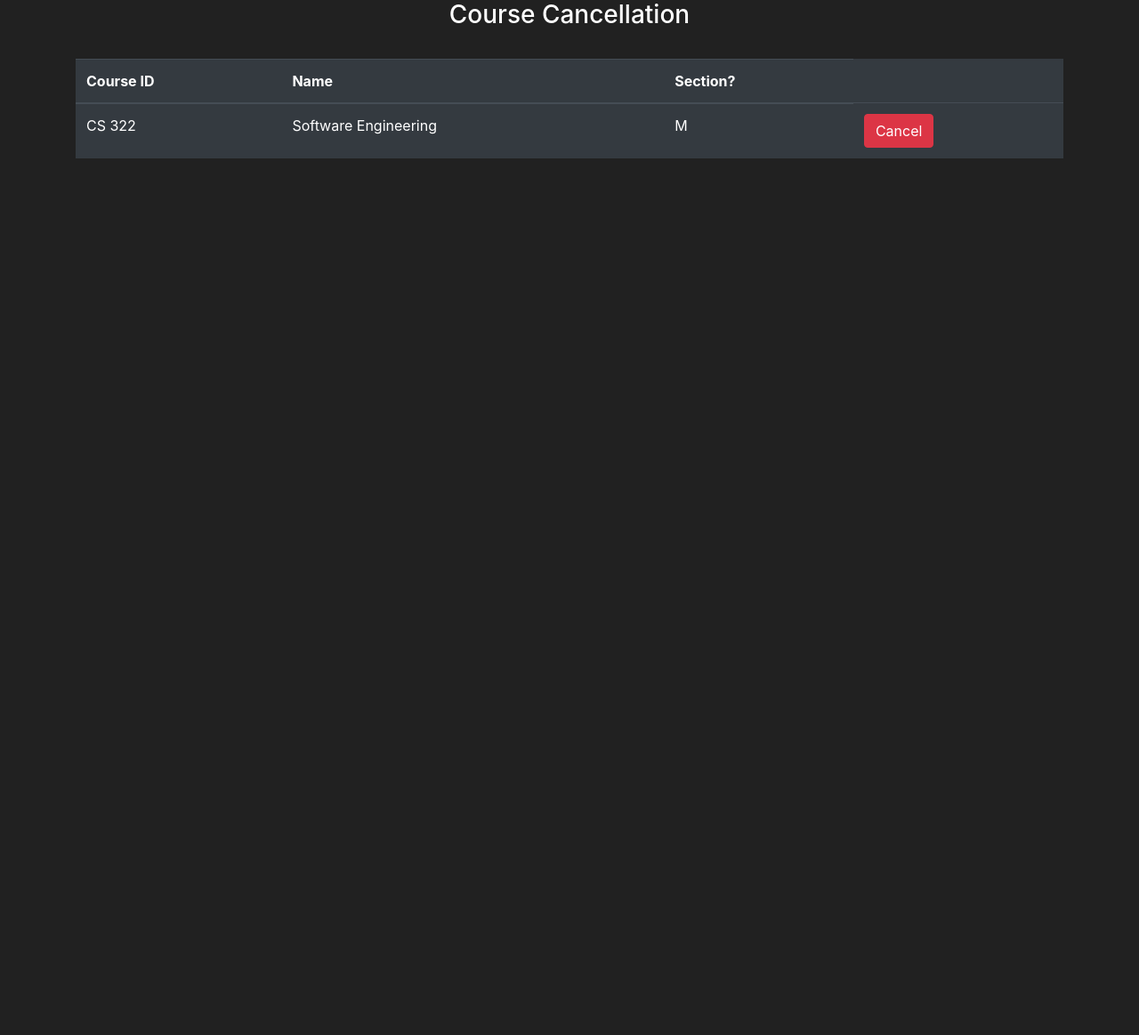
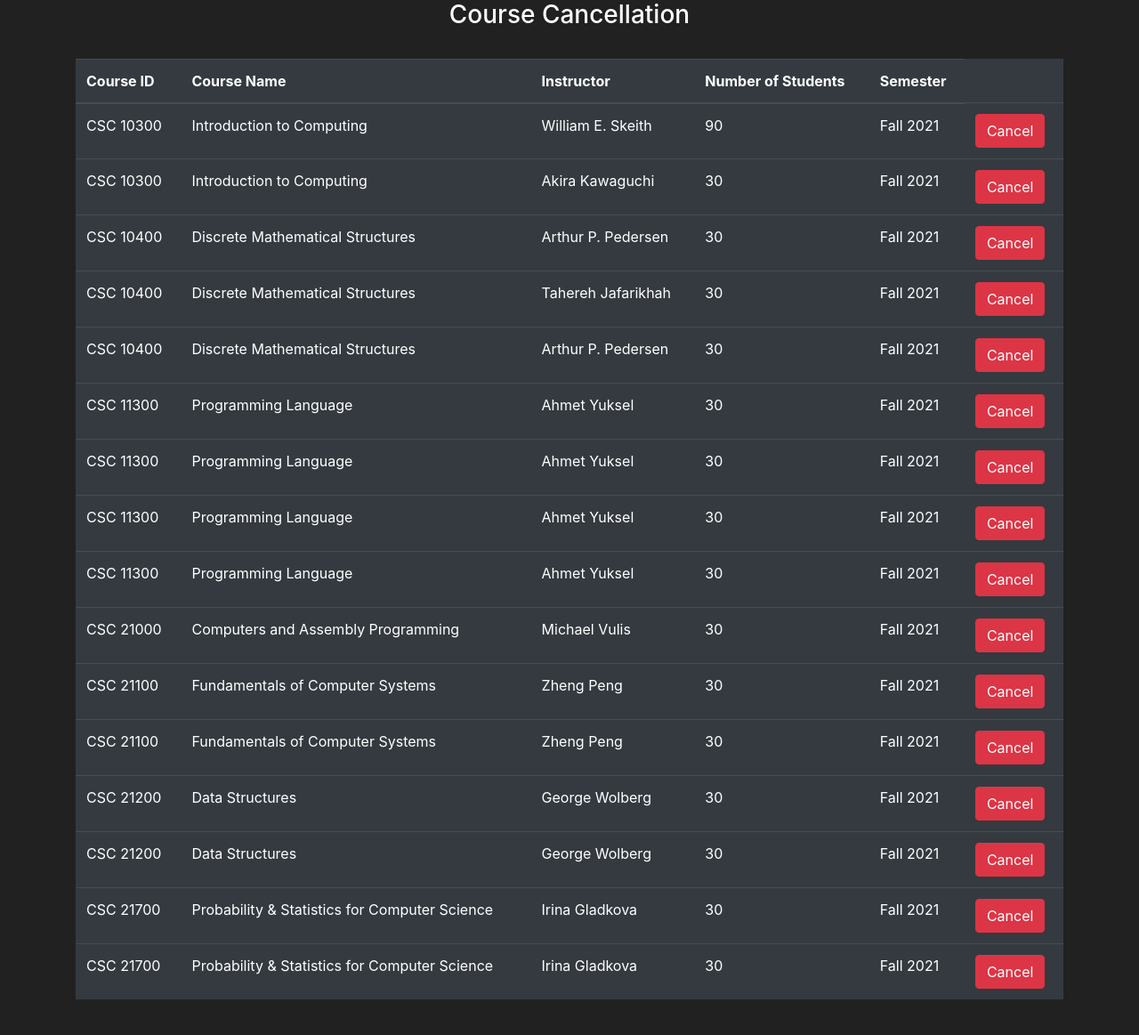
Before and after one commit to shahidemdad/GradSchoolZero, a Flask app: page /cancel-course in a window 1280 px wide. Shown: the part 56-1219 px from the top of the page at 89% size. Before the commit the page ends 234 px from the top, so only its background shows below. Run offline with Flask 2, Linux system fonts and the light colour scheme; data comes from the database, SQL or seed files in the repository; both versions use the stored data as it was after the commit; some libraries are stand-ins or nearby versions.

Commit message:
updated course cancellation

```diff
--- a/website/auth.py
+++ b/website/auth.py
@@ -54,6 +54,7 @@ def apply():
             pass
     else:
         return render_template("apply.html", user=current_user)
+
 
 @auth.route('/apply-student', methods = ['GET', 'POST'])
 def apply_student():
@@ -149,9 +150,6 @@ def sign_up():
     return render_template("sign_up.html", user=current_user)
 
 
-# REMOVE LATER
-
-
 @auth.route('/registrar-make', methods=['GET', 'POST'])
 def make_registrar():
     user = User.query.filter_by(email="r@gmail.com").first()
@@ -162,6 +160,7 @@ def make_registrar():
         db.session.add(new_user)
         db.session.commit()
     return render_template("make-user.html", user = current_user)
+
 
 @auth.route('/student-make', methods=['GET', 'POST'])
 def make_student():
@@ -208,6 +207,7 @@ def make_student():
             return render_template("courses-make.html", user=current_user)
     return render_template("make-user.html", user=current_user)
 
+
 @auth.route('/instructor-make', methods=['GET', 'POST'])
 def make_instructor():
     user = User.query.filter_by(email="i@gmail.com").first()
@@ -218,8 +218,6 @@ def make_instructor():
         db.session.add(new_user)
         db.session.commit()
     return render_template("make-user.html", user = current_user)
-
-
 
 
 @auth.route('/courses-make', methods=['GET', 'POST'])
@@ -310,6 +308,22 @@ def search_classes():
 
     print(request.method)
     return render_template("search-classes.html", user=current_user, table_headings=headings, data=coursesData)
+
+
+@auth.route('/cancel-course', methods=['GET', 'POST'])
+def cancel_course():
+    headings = ("Course ID", "Course Name", "Instructor", "Number of Students", "Semester")
+    coursesData = Courses.query.order_by(Courses.course_id).all()
+    if request.method == "POST":
+        id = request.form.get("cancelbutton")
+        course = Courses.query.get(id)
+        print(id)
+        db.session.delete(course)
+        db.session.commit()
+        coursesData = Courses.query.order_by(Courses.course_id).all()
+        return render_template("course-cancellation.html", user=current_user, table_headings=headings, data=coursesData)
+    else:
+        return render_template("course-cancellation.html", user=current_user, table_headings=headings, data=coursesData)
 
 
 @auth.route('/drop-class', methods=['GET', 'POST'])
@@ -573,14 +587,6 @@ def evaluate_instructor():
         return render_template("evaluate-instructor.html", user=current_user)
 
 
-@auth.route('/cancel-course', methods=['GET', 'POST'])
-def cancel_course():
-    if request.method == 'POST':
-        pass
-    else:
-        return render_template("course-cancellation.html", user=current_user)
-
-
 @auth.route('/student-suspension', methods=['GET', 'POST'])
 def student_suspension():
     if request.method == 'POST':
--- a/website/templates/course-cancellation.html
+++ b/website/templates/course-cancellation.html
@@ -7,23 +7,23 @@
     <table class="table table-hover table-dark">
         <thead>
             <tr>
-                <!-- Your Columns HERE -->
-                <th scope="col">Course ID</th>
-                <th scope="col">Name</th>
-                <th scope="col">Section?</th>
+                {% for header in table_headings %}
+                <th> {{ header }}</th>
+                {% endfor %}
             </tr>
         </thead>
             <tbody>
-                <!-- Your rows inside the table HERE: -->
-                    <tr>
-                        <td>CS 322</td>
-                        <td>Software Engineering</td>
-                        <td>M</td>
-                        <td>
-                            <button class="btn btn-outline btn-danger">Cancel</button>
-                        </td>
-                    </tr>
-            </tbody>
+            <tr>
+                {% for courses in data %}
+                <td>{{courses.course_id }}</td>
+                <td>{{courses.name }}</td>
+                <td>{{courses.instructor }}</td>
+                <td>{{courses.capacity }}</td>
+                <td>{{courses.semester}}</td>
+                <td><button class="btn btn-outline btn-danger" name="cancelbutton" value="{{ courses.id }}" formmethod="POST" >Cancel</button></td>
+            </tr>
+        {% endfor %}
+        </tbody>
         </table>
     <br>
 </form>
```
Also changed, not shown: website/database.db.
